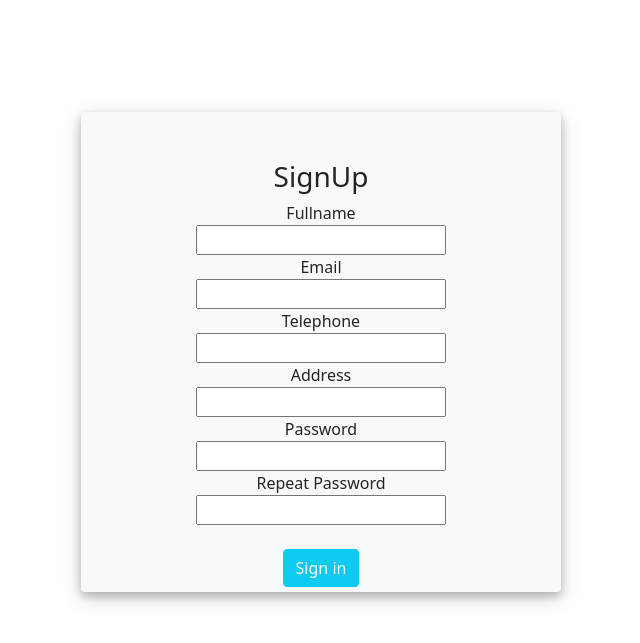
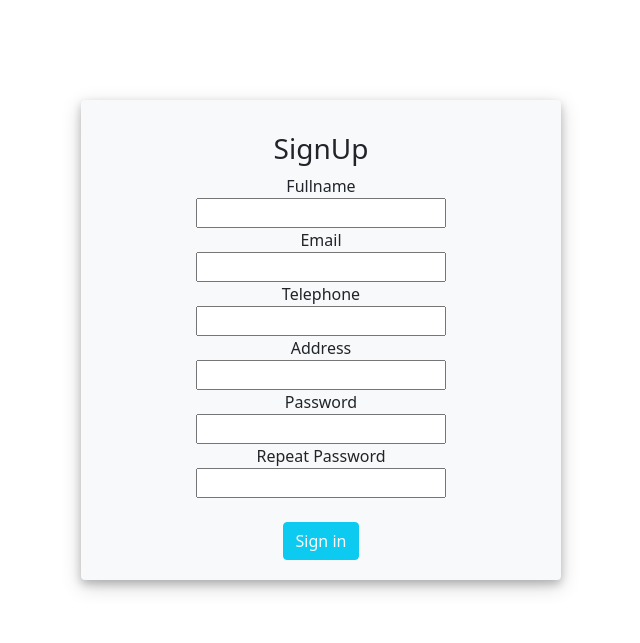
Before and after one commit to Simojoviz/db_project, a Flask app: page /signup in a window 1280 px wide. Shown: the part 56-699 px from the top of the page, without its empty margins (319-959 px from the left). Run offline with Flask 2, Linux system fonts and the light colour scheme; some libraries are stand-ins or nearby versions.

Commit message:
fix signup frontend

```diff
--- a/templates/signup.html
+++ b/templates/signup.html
@@ -3,9 +3,9 @@
 {% block pagebody %}
 
 <div class="container">
-  <div class="card bg-light" style="width: 30rem; height: 30rem; margin: auto; margin-top: 10%; border: hidden; box-shadow: 0 4px 8px 0 rgba(0, 0, 0, 0.2), 0 6px 20px 0 rgba(0, 0, 0, 0.19);">
+  <div class="card bg-light" style="width: 30rem; height: 30rem; margin: auto; margin-top: 9%; border: hidden; box-shadow: 0 4px 8px 0 rgba(0, 0, 0, 0.2), 0 6px 20px 0 rgba(0, 0, 0, 0.19);">
     <div class="card-body">
-      <div class="container text-center" style="margin-top: 2rem;">
+      <div class="container text-center" style="margin-top: 1rem;">
         <h3 class="card-title">SignUp</h3>
 
         <form action="{{url_for('signin_form')}}" method="POST">
```
